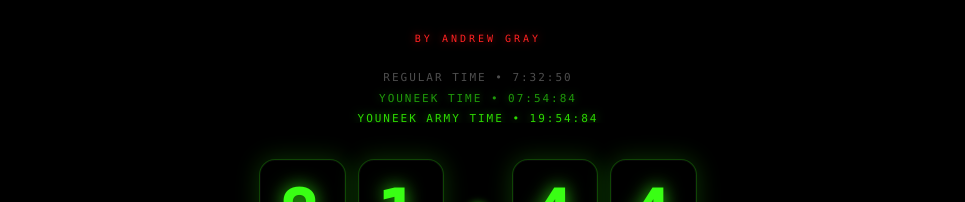
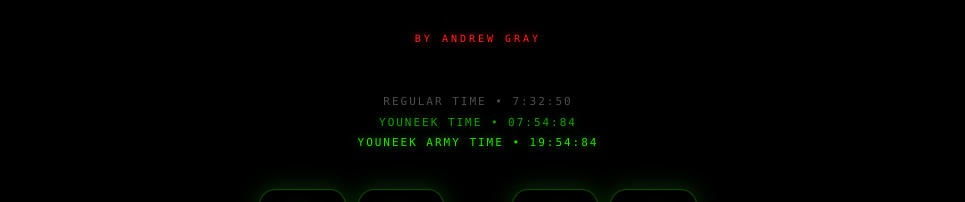
Before and after one commit to AndrewGrayYouNeeK/youneek-time, a React (Vite) app: page / in a window 1280 px wide. Shown: the part 137-339 px from the top of the page, without its empty margins (162-1127 px from the left). Built offline with nearby package versions, Linux system fonts and the light colour scheme; no server answers.

Commit message:
File changes

```diff
--- a/src/components/younEEK/ClockHeader.jsx
+++ b/src/components/younEEK/ClockHeader.jsx
@@ -60,7 +60,7 @@ export default function ClockHeader({ now, time }) {
       <p className="mt-2 font-mono text-[10px] uppercase tracking-[0.3em] text-[#ff2222]" style={{textShadow:'0 0 8px #ff222299'}}>by Andrew Gray</p>
 
       {/* Time displays — Regular, YouNeeK Army (24h), YouNeeK Time (12h) */}
-      <div className="mt-6 space-y-1">
+      <div className="mt-12 space-y-1">
         <p className="font-mono text-[11px] uppercase tracking-[0.18em] text-white/30">
           Regular Time • {standardTime}
         </p>
--- a/src/index.css
+++ b/src/index.css
@@ -93,7 +93,7 @@
 }
 
 .header {
-  height: 220px;
+  height: 250px;
   background: #000;
   overflow: hidden;
 }
```
